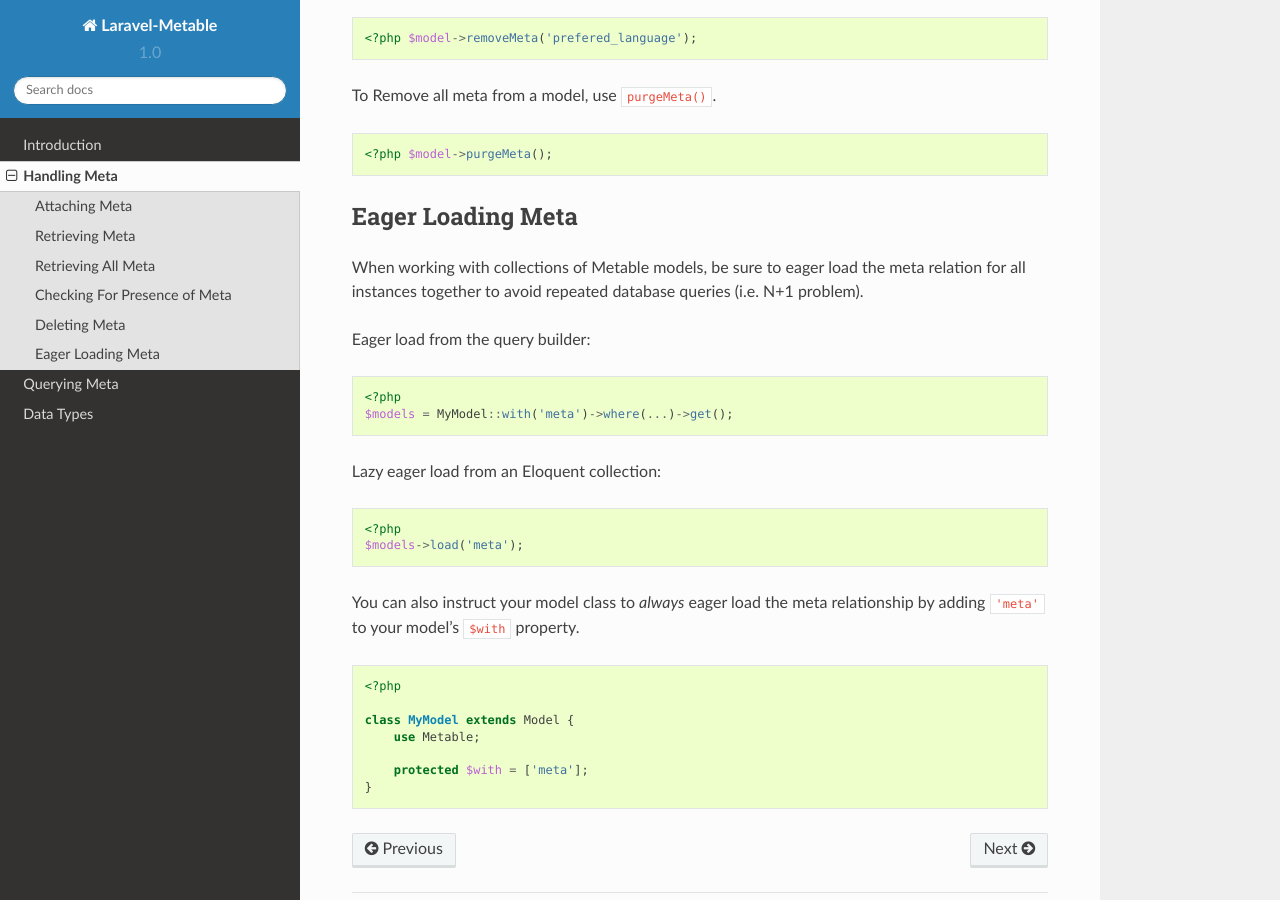
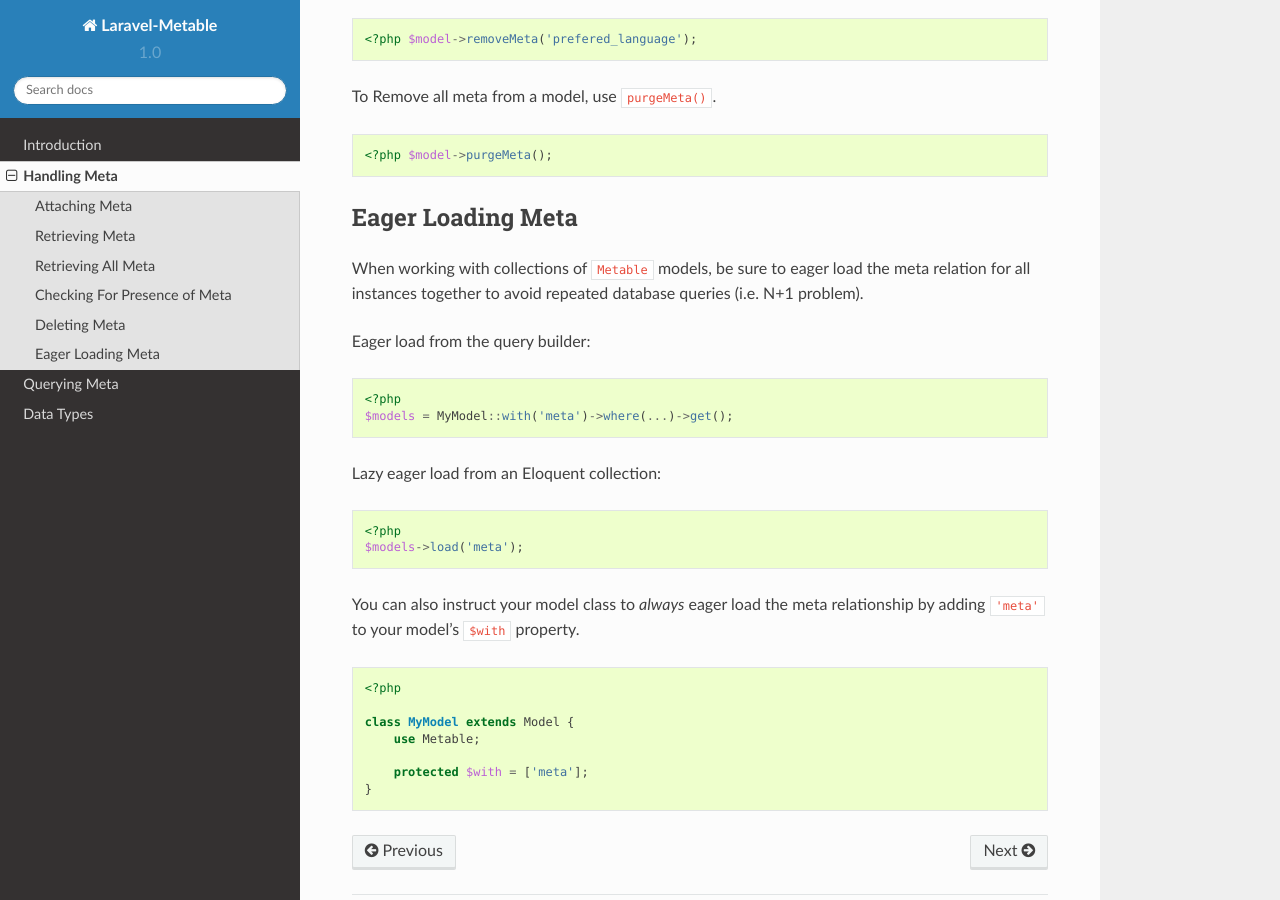
Before and after one commit to plank/laravel-metable, a Sphinx documentation site: the page built from docs/source/handling_meta.rst, in a window 1280 px wide and 900 px high, scrolled down 2530 px. Built offline with Sphinx 7.4.7 and the Read the Docs theme 2.0.0, drawn with Linux system fonts in a browser that asks for light colours; some of the changed text lies outside the part shown.

Commit message:
a few doc tweaks

```diff
--- a/docs/source/handling_meta.rst
+++ b/docs/source/handling_meta.rst
@@ -124,7 +124,7 @@
 Eager Loading Meta
 ------------------
 
-When working with collections of Metable models, be sure to eager load the meta relation for all instances together to avoid repeated database queries (i.e. N+1 problem).
+When working with collections of ``Metable`` models, be sure to eager load the meta relation for all instances together to avoid repeated database queries (i.e. N+1 problem).
 
 Eager load from the query builder:
 
--- a/docs/source/querying_meta.rst
+++ b/docs/source/querying_meta.rst
@@ -3,7 +3,7 @@
 
 .. highlight:: php
 
-The Metable trait provides a number of query scopes to facilitate modifying queries based on the meta attached to your models
+The ``Metable`` trait provides a number of query scopes to facilitate modifying queries based on the meta attached to your models
 
 Checking for Presence of a key
 ------------------------------
```
Also changed, not shown: other parts of docs/source/handling_meta.rst (+3 -3 lines), docs/source/intro.rst (+5 -5 lines).
